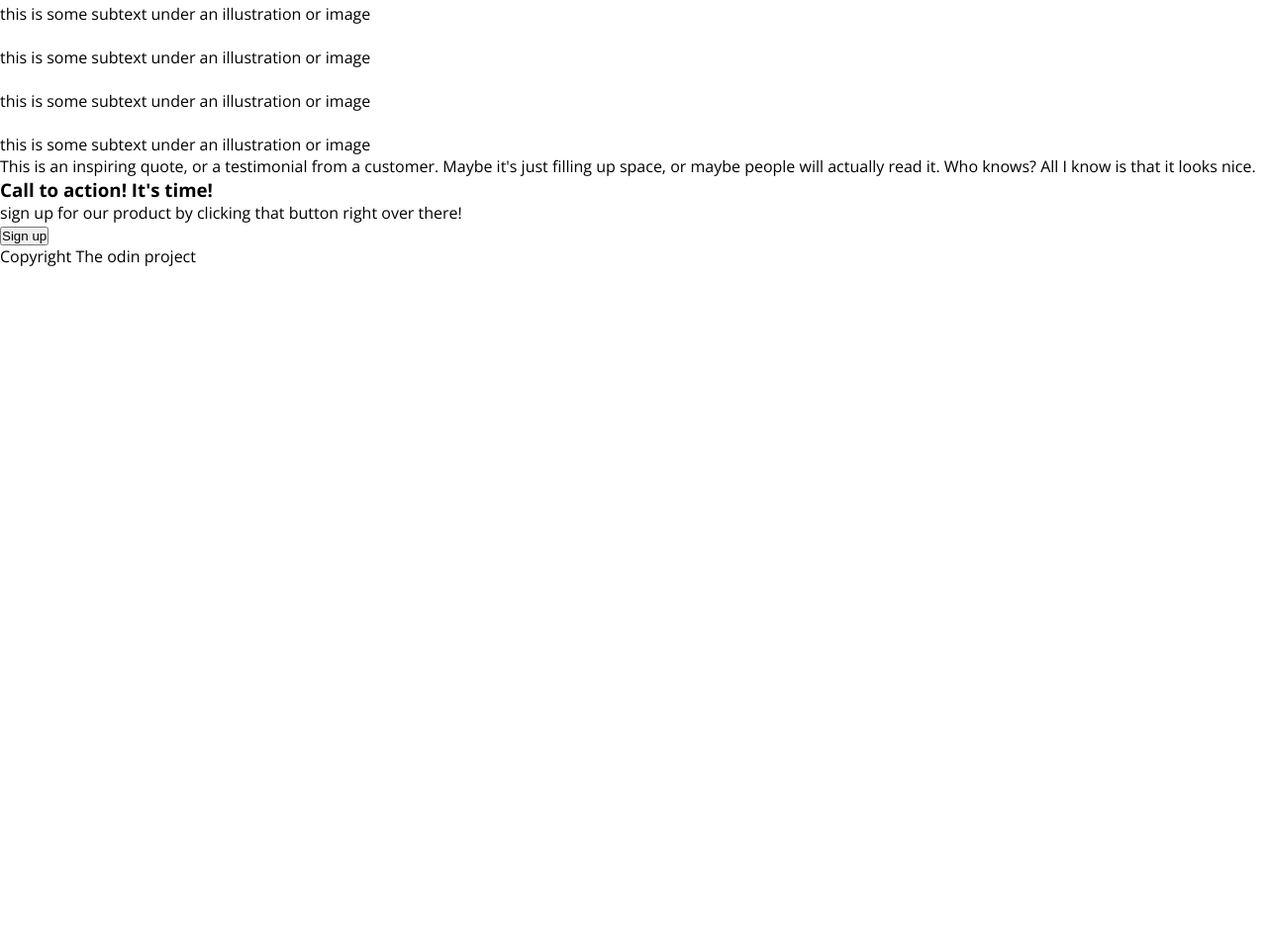
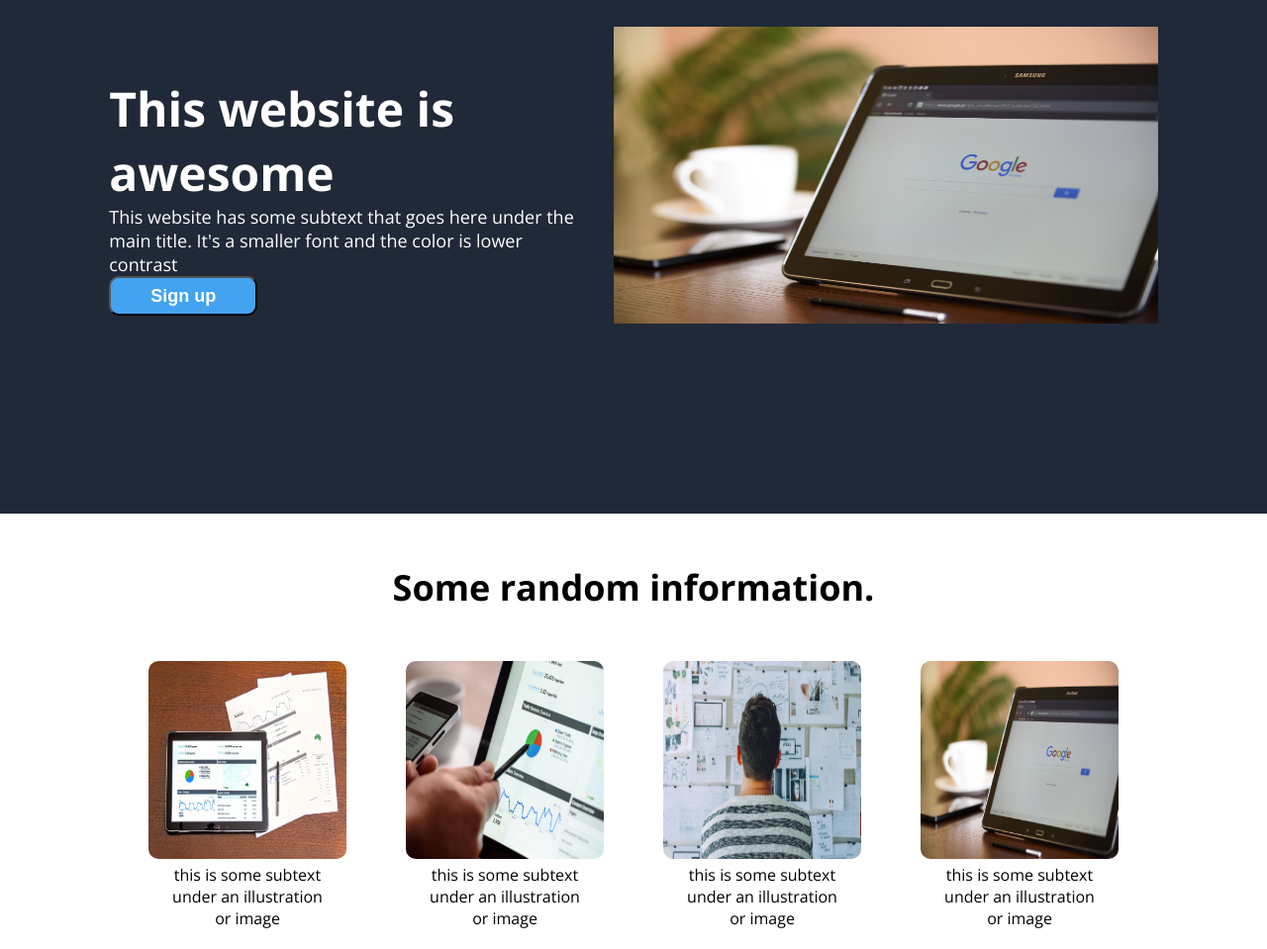
Before and after one commit to xManuel4/FirstProject, a plain HTML site: page index.html in a window 1280 px wide. Shown: the part 173-1132 px from the top of the page at 99% size. Before the commit the page ends 800 px from the top, so only its background shows below. Drawn offline with nearby package versions, Linux system fonts and the light colour scheme.

Commit message:
I fininished the project

```diff
--- a/Style.css
+++ b/Style.css
@@ -5,12 +5,115 @@
 
 body {
   font-family: "Open Sans", sans-serif;
+  color: white;
 }
-
+h4 {
+  margin-top: 20px;
+  font-size: 22px;
+}
 .blue-background {
   background-color: #1f2937;
 }
+
 header {
   display: flex;
   justify-content: space-around;
 }
+
+.section1 {
+  display: flex;
+  gap: 40px;
+  justify-content: center;
+}
+.img1 {
+  width: 550px;
+
+  margin: 150px 0;
+}
+.title {
+  margin: 200px 0;
+}
+.title h1 {
+  font-size: 48px;
+  font-weight: bold;
+}
+.title p {
+  font-size: 18px;
+}
+h2 {
+  margin-top: 50px;
+  color: black;
+  text-align: center;
+  font-size: 36px;
+  font-weight: bold;
+}
+.gallery {
+  margin: 50px;
+  display: flex;
+  justify-content: center;
+  gap: 60px;
+}
+.img2 {
+  border-radius: 10px;
+}
+.gallery p {
+  color: black;
+  text-align: center;
+}
+.comment {
+  color: #1f2937;
+  background-color: #e5e7eb;
+  height: 400px;
+}
+
+.comment p {
+  padding: 100px;
+  text-align: center;
+  font-size: 36px;
+  font-weight: lighter;
+}
+
+.call {
+  margin: 100px auto;
+  background-color: rgb(68, 163, 241);
+  width: 700px;
+  height: 200px;
+  padding: 0 300px;
+  display: flex;
+  align-items: center;
+  justify-content: space-between;
+}
+.calltext h3 {
+  font-size: 18px;
+  font-weight: bold;
+}
+.nav {
+  display: flex;
+  justify-content: space-between;
+  gap: 20px;
+  margin-right: 110px;
+  margin-top: 20px;
+}
+
+.nav a {
+  text-decoration: none;
+  color: white;
+}
+.button {
+  height: 40px;
+  width: 150px;
+  background-color: rgb(68, 163, 241);
+  border-radius: 10px;
+  color: white;
+  font-size: 18px;
+  font-weight: bold;
+}
+footer {
+  height: 50px;
+  color: white;
+  background-color: #1f2937;
+  font-size: 22px;
+  font-weight: 400;
+  text-align: center;
+  padding-top: 40px;
+}
--- a/index.html
+++ b/index.html
@@ -10,68 +10,125 @@
       rel="stylesheet"
     />
     <link rel="stylesheet" href="Style.css" />
-    <title>Document</title>
+    <title>FIRST WEB</title>
   </head>
   <body>
     <header class="blue-background">
       <h4>SEO MASTER</h4>
-      <nav>
+      <nav class="nav">
         <a href="#">Header link one</a>
         <a href="#">Header link two</a>
         <a href="#">header link three</a>
       </nav>
     </header>
     <main>
-      <section class="blue-background">
-        <div>
-          <h1>This website is awesome</h1>
+      <section class="section1 blue-background">
+        <div class="title">
+          <h1>
+            This website is <br />
+            awesome
+          </h1>
           <p>
-            This website has some subtext that goes here under the main title.
-            It's a smaller font and the color is lower
+            This website has some subtext that goes here under the <br />
+            main title. It's a smaller font and the color is lower
+            <br />contrast
           </p>
-          <button>Sign up</button>
+          <button class="button">Sign up</button>
         </div>
 
         <div>
-          <img src="" alt="" />
+          <img
+            class="img1"
+            src="img/internet-search-engine-1433323_1920.jpg"
+            alt="Google"
+            height="300px"
+            width="500px"
+          />
         </div>
       </section>
 
       <section>
         <h2>Some random information.</h2>
+        <div class="gallery">
           <div>
-          <img src="" alt="" />
-          <p>this is some subtext under an illustration or image</p>
+            <img
+              class="img2"
+              src="img/analysis-1841158_1280.jpg"
+              alt="analysis"
+              height="200px"
+              width="200px"
+            />
+            <p>
+              this is some subtext <br />
+              under an illustration <br />
+              or image
+            </p>
           </div>
 
           <div>
-          <img src="" alt="" />
-          <p>this is some subtext under an illustration or image</p>
+            <img
+              class="img2"
+              src="img/digital-marketing-1725340_1280.jpg"
+              alt="digital marketing"
+              height="200px"
+              width="200px"
+            />
+            <p>
+              this is some subtext <br />
+              under an illustration <br />
+              or image
+            </p>
           </div>
 
           <div>
-          <img src="" alt="" />
-          <p>this is some subtext under an illustration or image</p>
+            <img
+              class="img2"
+              src="img/startup-3267505_1280.jpg"
+              alt="startup"
+              height="200px"
+              width="200px"
+            />
+            <p>
+              this is some subtext <br />
+              under an illustration <br />
+              or image
+            </p>
           </div>
 
           <div>
-          <img src="" alt="" />
-          <p>this is some subtext under an illustration or image</p>
+            <img
+              class="img2"
+              src="img/internet-search-engine-1433323_1920.jpg"
+              alt=""
+              height="200px"
+              width="200px"
+            />
+            <p>
+              this is some subtext <br />
+              under an illustration <br />
+              or image
+            </p>
+          </div>
         </div>
       </section>
 
-      <section>
+      <section class="comment">
         <p>
-          This is an inspiring quote, or a testimonial from a customer. Maybe
-          it's just filling up space, or maybe people will actually read it. Who
-          knows? All I know is that it looks nice.
+          This is an inspiring quote, or a testimonial from a <br />
+          customer. Maybe it's just filling up space, or maybe <br />people will
+          actually read it. Who knows? All I know <br />
+          is that it looks nice.
         </p>
       </section>
 
-      <section>
+      <section class="call">
+        <div class="calltext">
           <h3>Call to action! It's time!</h3>
-        <p>sign up for our product by clicking that button right over there!</p>
-        <button>Sign up</button>
+          <p>
+            sign up for our product by clicking that button right over there!
+          </p>
+        </div>
+        <div><button class="button">Sign up</button></div>
       </section>
 
       <footer>Copyright The odin project</footer>
```
Also changed, not shown: img/analysis-1841158_1280.jpg (added), img/digital-marketing-1725340_1280.jpg (added), img/internet-search-engine-1433323_1920.jpg (added), img/startup-3267505_1280.jpg (added). Lines whose indentation alone changed are shown as unchanged.
